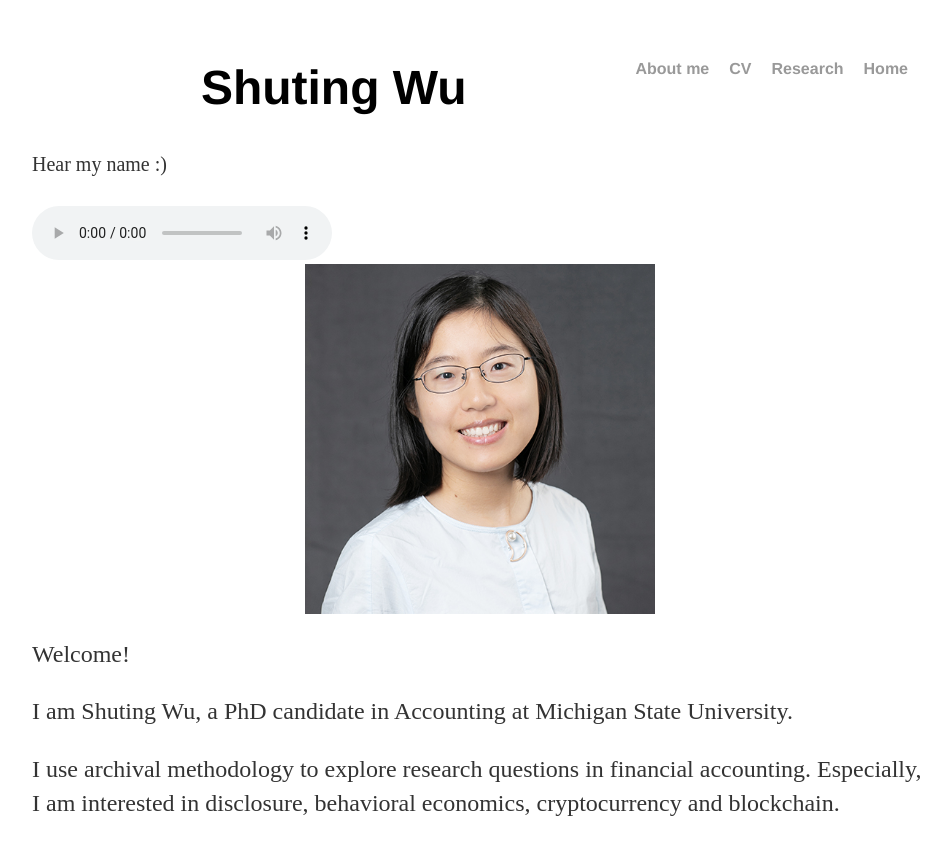
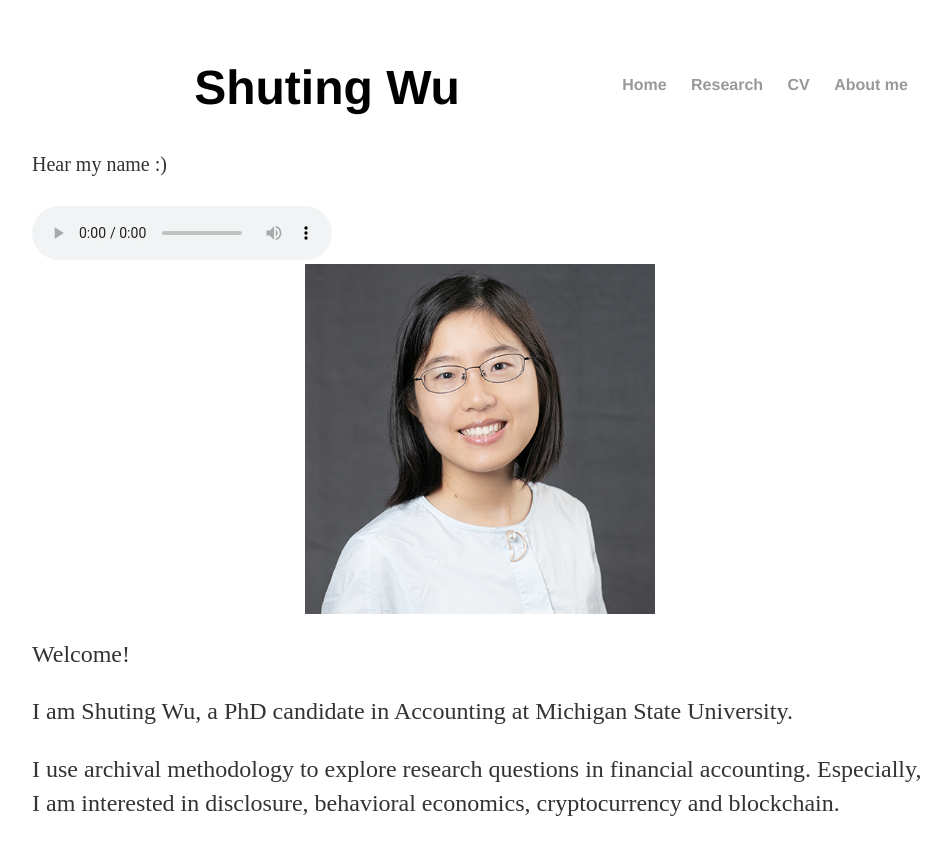
Before and after one commit to shu-ting-wu/shu-ting-wu.github.io, a Jekyll site: the page built from index.html, in a window 1280 px wide. Shown: the top 855 px of the page, without its empty margins (160-1111 px from the left). Built offline with Jekyll 4.4.1, drawn with Linux system fonts in a browser that asks for light colours.

Commit message:
Update main.css

```diff
--- a/css/main.css
+++ b/css/main.css
@@ -3,6 +3,7 @@ body {
     width: 70%;
 }
 nav ul{
+    float: right;
     font-family:'Helvetica', 'Arial', 'Sans-Serif';
     padding: 0px;
     list-style: none;
@@ -10,7 +11,7 @@ nav ul{
 }
 nav ul li {
     margin-right: 20px;
-    float: right;
+    display:inline;
 }
 a {
     text-decoration: none;
```
